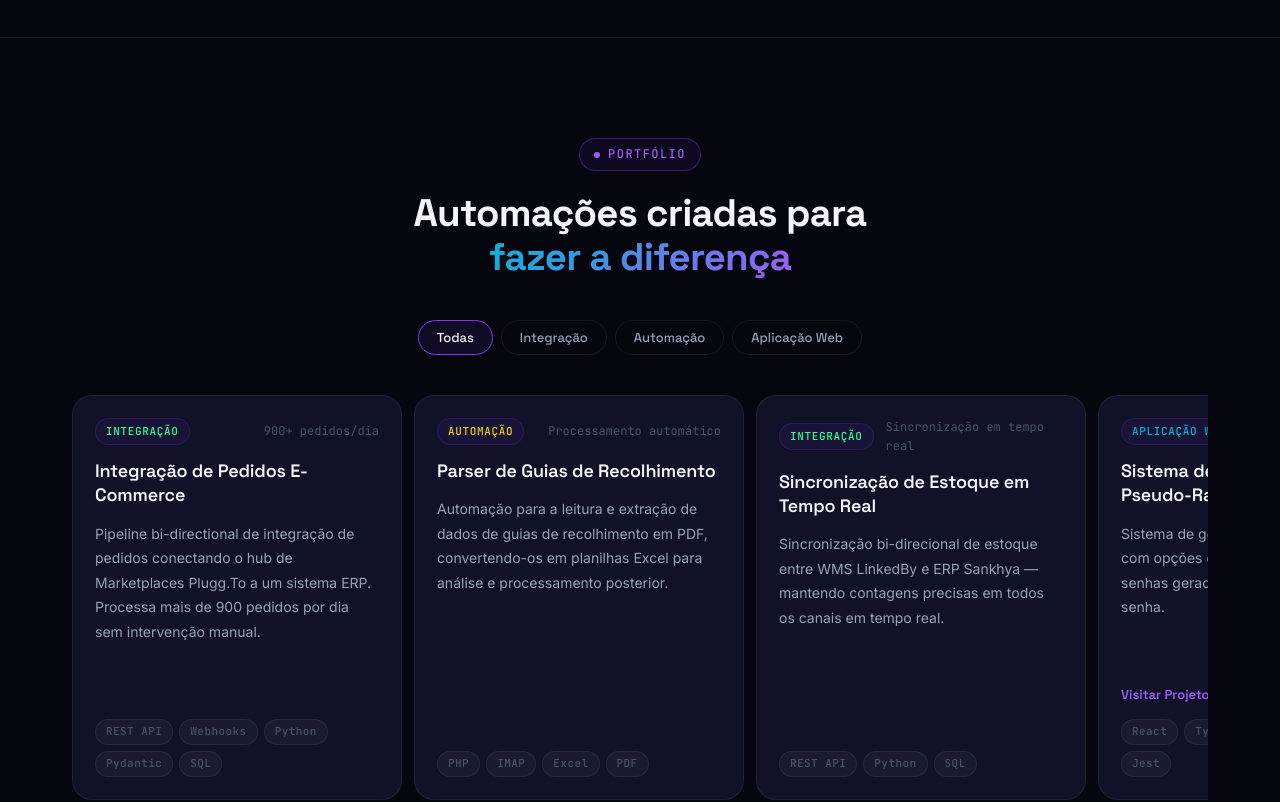
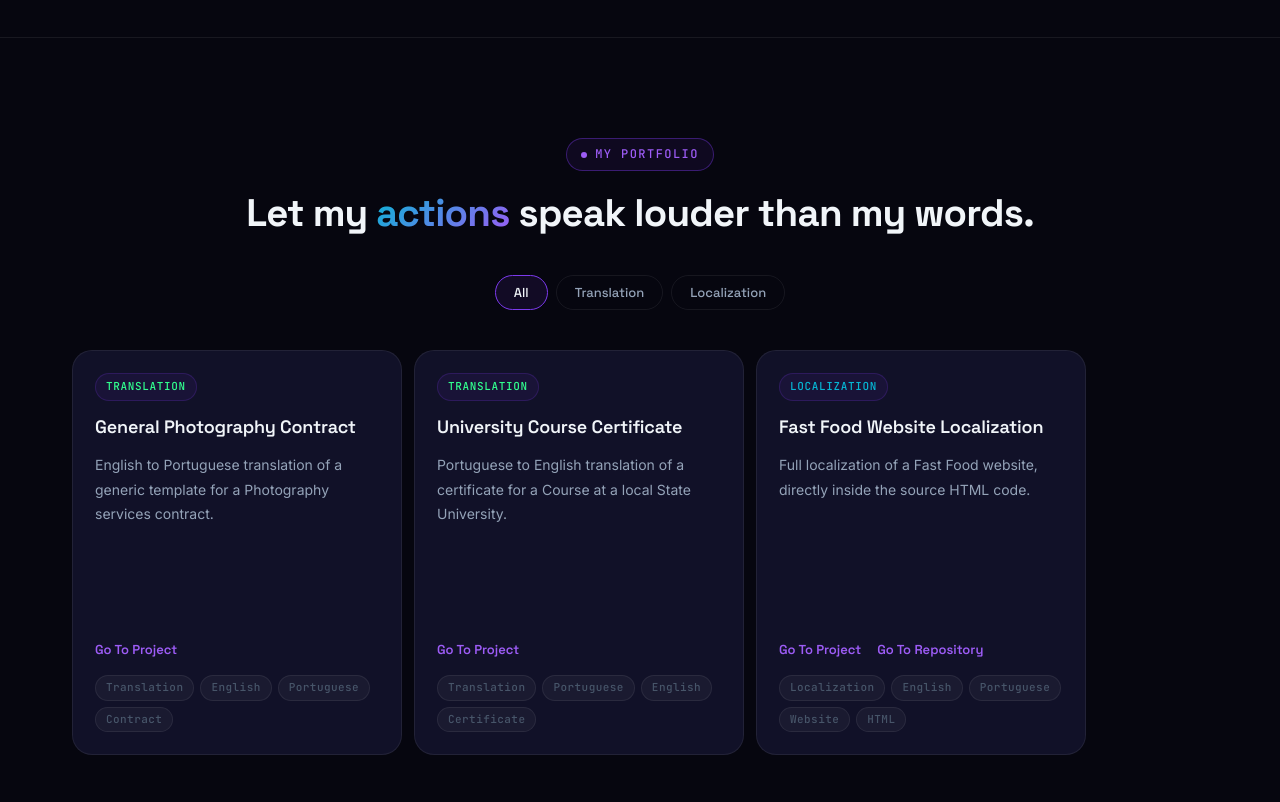
Before and after one commit to AtylaDaSilva/portfolio-website, a React (Vite) app: page / in a window 1280 px wide. Shown: the part 2260-3062 px from the top of the page. Built offline with nearby package versions, Linux system fonts and the light colour scheme.

Commit message:
feat(projects): updated projects

```diff
--- a/src/components/Projects.jsx
+++ b/src/components/Projects.jsx
@@ -3,132 +3,61 @@ import HorizontalScroller from './common/HorizontalScroller/HorizontalScroller'
 import './Projects.css'
 
 const colors = {
-  integracao: '#31ff8e',
-  webApp: '#06B6D4',
-  automacao: '#e9d30d',
+  translation: '#31ff8e',
+  localization: '#06B6D4',
+
 }
 
 const projects = [
   {
-    title: 'Integração de Pedidos E-Commerce',
-    category: 'Integração',
-    desc: 'Pipeline bi-directional de integração de pedidos conectando o hub de Marketplaces Plugg.To a um sistema ERP. Processa mais de 900 pedidos por dia sem intervenção manual.',
-    tags: ['REST API', 'Webhooks', 'Python', 'Pydantic', 'SQL'],
-    metric: '900+ pedidos/dia',
-    color: colors.integracao,
+    title: 'General Photography Contract',
+    category: 'Translation',
+    desc: 'English to Portuguese translation of a generic template for a Photography services contract.',
+    tags: ['Translation','English', 'Portuguese', 'Contract'],
+    metric: '',
+    color: colors.translation,
     repo: "",
-    link: "",
+    link: "https://drive.google.com/drive/folders/1f6UjXVhB512rsp2wWoMQcS8_ancgZXtw?usp=sharing",
   },
   {
-    title: 'Parser de Guias de Recolhimento',
-    category: 'Automação',
-    desc: 'Automação para a leitura e extração de dados de guias de recolhimento em PDF, convertendo-os em planilhas Excel para análise e processamento posterior.',
-    tags: ['PHP', 'IMAP', 'Excel', 'PDF'],
-    metric: 'Processamento automático',
-    color: colors.automacao,
+    title: 'University Course Certificate',
+    category: 'Translation',
+    desc: 'Portuguese to English translation of a certificate for a Course at a local State University.',
+    tags: ['Translation','Portuguese', 'English', 'Certificate'],
+    metric: '',
+    color: colors.translation,
     repo: "",
-    link: "",
+    link: "https://drive.google.com/drive/folders/1oDgIT6EBNxj28aeI6EcofSwxHohAu8dp?usp=sharing",
   },
   {
-    title: 'Sincronização de Estoque em Tempo Real',
-    category: 'Integração',
-    desc: 'Sincronização bi-direcional de estoque entre WMS LinkedBy e ERP Sankhya — mantendo contagens precisas em todos os canais em tempo real.',
-    tags: ['REST API', 'Python', 'SQL'],
-    metric: 'Sincronização em tempo real',
-    color: colors.integracao,
-    repo: "",
-    link: "",
-  },
-  {
-    title: 'Sistema de Geração de Senhas Pseudo-Randômicas',
-    category: 'Aplicação Web',
-    desc: 'Sistema de geração de senhas seguras, com opções configuráveis, histórico de senhas geradas e um medidor de força de senha.',
-    tags: ['React', 'TypeScript', 'Bootstrap', 'Jest'],
-    metric: 'Senhas 100% seguras',
-    color: colors.webApp,
-    repo: "https://github.com/AtylaDaSilva/random-password-generator",
-    link: "https://atyladasilva.github.io/random-password-generator/"
-  },
-  {
-    title: 'Rastreio de Entregas em Tempo Real',
-    category: 'Integração',
-    desc: 'Sincronização em tempo real de entregas entre o sistema de rastreio Pathfind e o ERP Sankhya, garantindo que os status de entrega estejam sempre atualizados.',
-    tags: ['REST API', 'Python', 'SQL'],
-    metric: 'Rastreio em tempo real',
-    color: colors.integracao,
-    repo: "",
-    link: "",
-  },
-  {
-    title: 'Editor de Markdown do GitHub',
-    category: 'Aplicação Web',
-    desc: 'Aplicativo para edição de arquivos de Markdown com sintaxe específica do GitHub. Possui suporte a comandos básicos (negrito, itálico, etc.), imagens, links, taks lists, footnotes, tabelas e alertas.',
-    tags: ['Next.js', 'React', 'TypeScript', 'Bootstrap', 'Jest'],
-    metric: 'Markdown GitHub',
-    color: colors.webApp,
-    repo: "https://github.com/AtylaDaSilva/octomark",
-    link: "https://octomark-zeta.vercel.app/"
-  },
-  {
-    title: 'Scripts de Download de Vídeos do YouTube',
-    category: 'Automação',
-    desc: 'Scripts batch para download de vídeos do YouTube em lote, com suporte de download de playlists em múltiplos formatos e resoluções.',
-    tags: ['CLI', 'Batch',],
-    metric: 'Download em lote',
-    color: colors.automacao,
-    repo: "https://github.com/AtylaDaSilva/yt-dlp-scripts",
-    link: ""
-  },
-  {
-    title: 'Webdriver para Automação de Aplicações Web',
-    category: 'Automação',
-    desc: 'Biblioteca Python para automação de aplicações web, permitindo a execução de testes automatizados e automação de processos usando o navegador web.',
-    tags: ['Python', 'Pydantic',],
-    metric: 'Production-ready',
-    color: colors.automacao,
-    repo: "https://github.com/AtylaDaSilva/python-webdriver",
-    link: ""
-  },
-  {
-    title: 'Compass - Sistema de Gestão de Finanças Pessoais',
-    category: 'Aplicação Web',
-    desc: 'Sistema de gestão de finanças pessoais, com funcionalidades para controle de receitas, despesas e orçamentos.',
-    tags: ['Next.js', 'React', 'TypeScript', 'Bootstrap',],
-    metric: 'Work-In-Progress',
-    color: colors.webApp,
-    repo: "https://github.com/AtylaDaSilva/compass",
-    link: "https://compass-finances.netlify.app/"
-  },
-  {
-    title: 'SKU Snatcher - Sistema de Scraping de E-Commerce',
-    category: 'Aplicação Web',
-    desc: 'Sistema de scraping de e-commerce, com funcionalidades para monitoramento de produtos, preços e disponibilidade em tempo real.',
-    tags: ['Next.js', 'React', 'TypeScript', 'Bootstrap',],
-    metric: 'Work-In-Progress',
-    color: colors.webApp,
-    repo: "https://github.com/AtylaDaSilva/product-scraper",
-    link: "https://skusnatcher.netlify.app"
+    title: 'Fast Food Website Localization',
+    category: 'Localization',
+    desc: 'Full localization of a Fast Food website, directly inside the source HTML code.',
+    tags: ['Localization','English', 'Portuguese', 'Website', 'HTML'],
+    metric: '',
+    color: colors.localization,
+    repo: "https://github.com/AtylaDaSilva/mock_fastfood_restaurant_website",
+    link: "https://atyladasilva.github.io/mock_fastfood_restaurant_website/",
   },
 ]
 
 const categories = new Set([
-  "Todas",
+  "All",
   ...projects.map((p) => p.category)
 ])
 
 export default function Projects() {
-  const [active, setActive] = useState('Todas')
+  const [active, setActive] = useState('All')
 
-  const filtered = active === 'Todas' ? projects : projects.filter((p) => p.category === active)
+  const filtered = active === 'All' ? projects : projects.filter((p) => p.category === active)
 
   return (
     <section id="projects" className="projects">
       <div className="container">
         <div className="projects__header">
-          <span className="section-eyebrow">Portfólio</span>
+          <span className="section-eyebrow">My Portfolio</span>
           <h2 className="projects__heading">
-            Automações criadas para<br />
-            <span className="gradient-text">fazer a diferença</span>
+            Let my <span className="gradient-text">actions</span> speak louder than my words.
           </h2>
         </div>
 
@@ -166,14 +95,14 @@ export default function Projects() {
                 {p.link && (
                   <div className="project-card__link-container__item">
                     <a href={`${p.link}`} target='_blank' className="project-card__link">
-                      Visitar Projeto
+                      Go To Project
                     </a>
                   </div>
                 )}
                 {p.repo && (
                   <div className="project-card__link-container__item">
                     <a href={`${p.repo}`} target='_blank' className="project-card__link">
-                      Ver Repositório
+                      Go To Repository
                     </a>
                   </div>
                 )}
```
